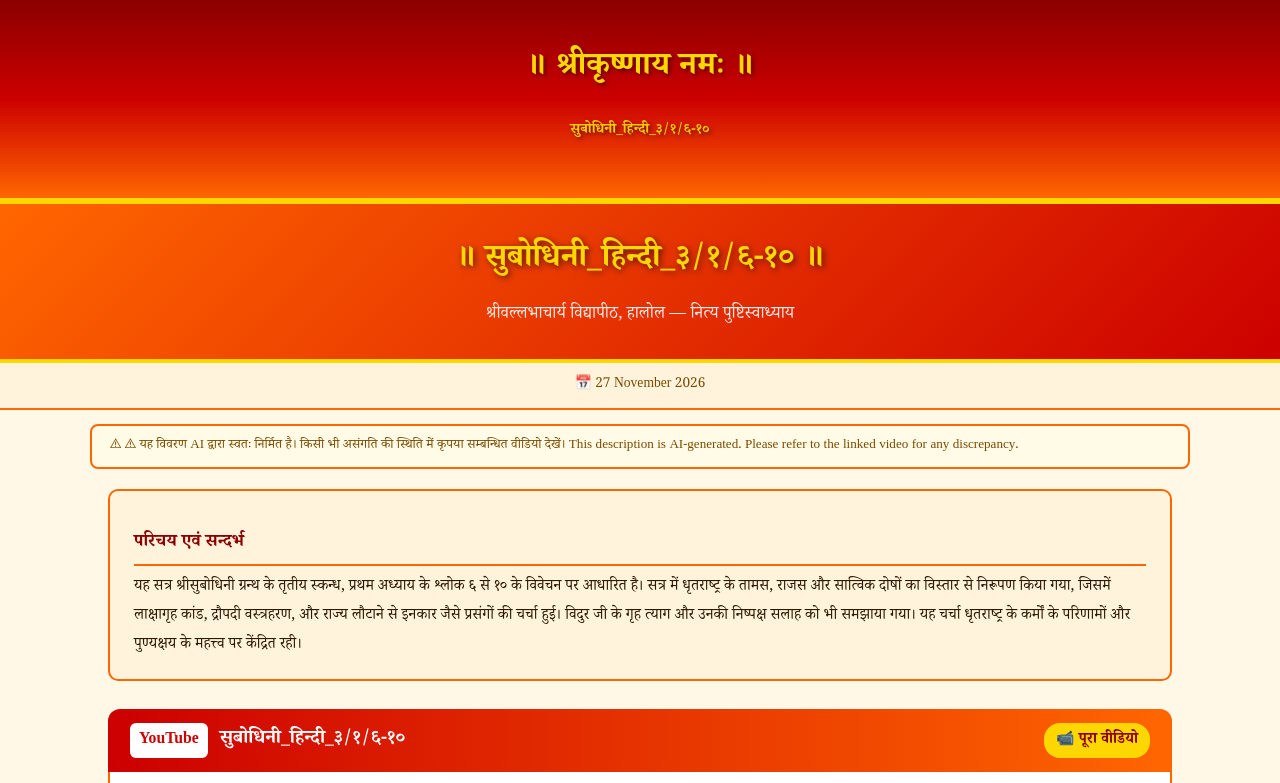
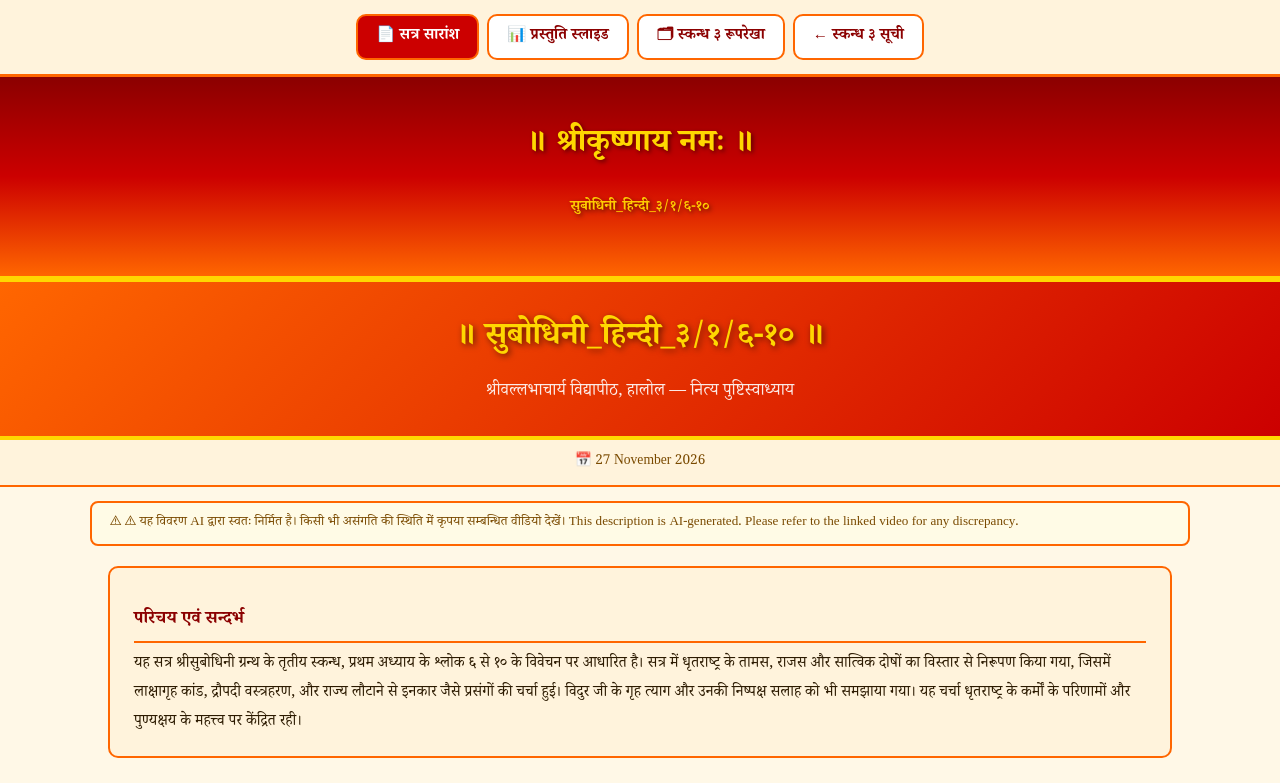
Before and after one commit to nsha30-alt/pushtimarg-library, a plain HTML site: page subodhini-skandh-3/2026-11-26_-.html in a window 1280 px wide. Shown: the top 783 px of the page. Drawn offline with Linux system fonts and the light colour scheme.

Commit message:
Add deck tab to subodhini-skandh-3/2026-11-26_-.html

```diff
--- a/subodhini-skandh-3/2026-11-26_-.html
+++ b/subodhini-skandh-3/2026-11-26_-.html
@@ -64,6 +64,7 @@
 </style>
 </head>
 <body>
+<div id="sk3-tabs" style="text-align:center;padding:10px 8px;background:#FFF3DC;border-bottom:3px solid #FF6600;"><a href="#" style="background:#CC0000;color:#fff;display:inline-block;padding:7px 18px;margin:4px;border:2px solid #FF6600;border-radius:10px;text-decoration:none;font-weight:bold;font-size:.95em;font-family:inherit;">📄 सत्र सारांश</a><a href="decks/adhyay-01.html" style="background:#fff;color:#8B0000;display:inline-block;padding:7px 18px;margin:4px;border:2px solid #FF6600;border-radius:10px;text-decoration:none;font-weight:bold;font-size:.95em;font-family:inherit;">📊 प्रस्तुति स्लाइड</a><a href="skandh-3-overview.html" style="background:#fff;color:#8B0000;display:inline-block;padding:7px 18px;margin:4px;border:2px solid #FF6600;border-radius:10px;text-decoration:none;font-weight:bold;font-size:.95em;font-family:inherit;">🗂 स्कन्ध ३ रूपरेखा</a><a href="index.html" style="background:#fff;color:#8B0000;display:inline-block;padding:7px 18px;margin:4px;border:2px solid #FF6600;border-radius:10px;text-decoration:none;font-weight:bold;font-size:.95em;font-family:inherit;">← स्कन्ध ३ सूची</a></div>
 <div class="banner-area">
   <div class="banner-placeholder">॥ श्रीकृष्णाय नमः ॥<br><span style="font-size:.45em;color:#FFCC00;">सुबोधिनी_हिन्दी_३/१/६-१०</span></div>
 </div>
```
